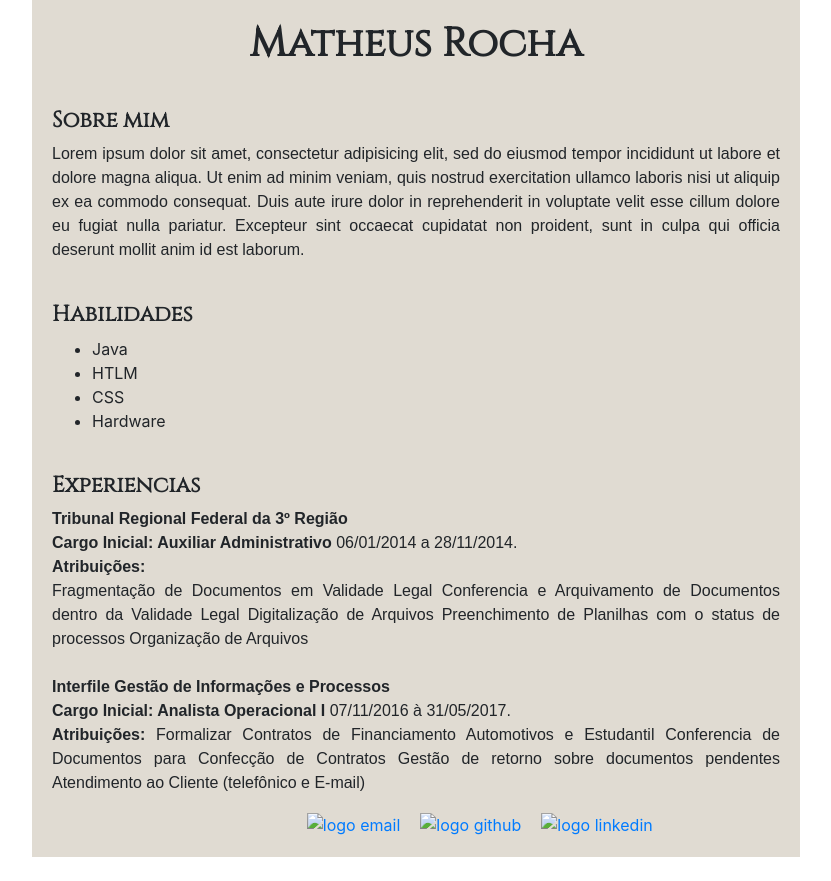
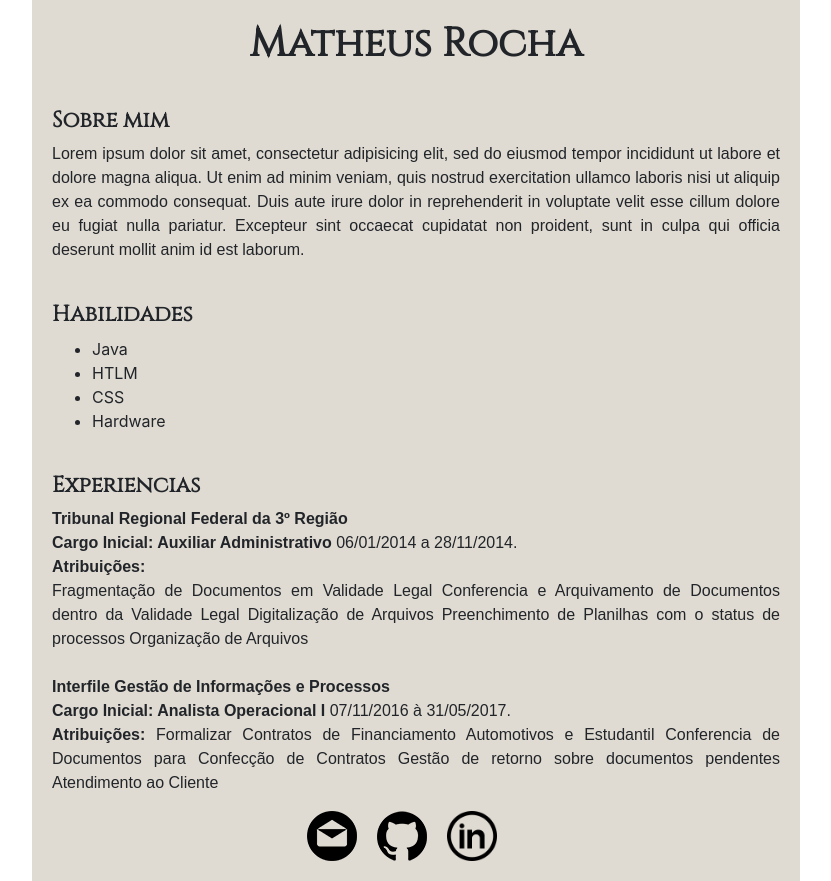
Before and after one commit to matheusrocha00/portfolio, a plain HTML site: page index.html in a window 1280 px wide. Shown: the whole page, without its empty margins (218-1049 px from the left). Before the commit the page ends 857 px from the top, so only its background shows below. Drawn offline with nearby package versions, Linux system fonts and the light colour scheme.

Commit message:
Update index.html

```diff
--- a/index.html
+++ b/index.html
@@ -4,7 +4,7 @@
 	<title>Matheus Rocha</title>
 	<meta charset="utf-8">
 	<meta name="viewport" content="width=device-width, initial-scale=1, shrink-to-fit=no">
- 	<link rel="shortcut icon" href="img/favicon.jpg">
+ 	<link rel="shortcut icon" href="favicon.jpg">
  	<link rel="stylesheet" href="https://stackpath.bootstrapcdn.com/bootstrap/4.1.3/css/bootstrap.min.css" integrity="sha384-MCw98/SFnGE8fJT3GXwEOngsV7Zt27NXFoaoApmYm81iuXoPkFOJwJ8ERdknLPMO" crossorigin="anonymous">
  	<link href="https://fonts.googleapis.com/css?family=Cinzel" rel="stylesheet">
 	<style>
@@ -85,22 +85,22 @@
 				Formalizar Contratos de Financiamento Automotivos e Estudantil
 				Conferencia de Documentos para Confecção de Contratos
 				Gestão de retorno sobre documentos pendentes
-				Atendimento ao Cliente (telefônico e E-mail)
+				Atendimento ao Cliente
 
 			<div style="display: flex; flex-direction: row; flex-wrap: wrap; align-items: center; margin-left: 35%;">
 			<div style="text-align: center; margin-right: 20px;">
 				<a href="mailto:matheus.s_rocha@hotmail.com" target="_blank">
-					<img src="img/email.png" alt="logo email" width="50" height="50"/>
+					<img src="email.png" alt="logo email" width="50" height="50"/>
 				</a>
 			</div>
 			<div style="text-align: center; margin-right: 20px;">
 					<a href="https://github.com/matheusrocha00" target="_blank">
-					<img src="img/github-logo.png" alt="logo github" width="50" height="50"/>
+					<img src="github-logo.png" alt="logo github" width="50" height="50"/>
 				</a>
 			</div>
 			<div style="text-align: center;">
 				<a href="https://www.linkedin.com/in/matheus-rocha-897b15152/" target="_blank">
-					<img src="img/link.png" alt="logo linkedin" width="50" height="50"/>
+					<img src="link.png" alt="logo linkedin" width="50" height="50"/>
 				</a>
 			</div>
 		</div>
```
